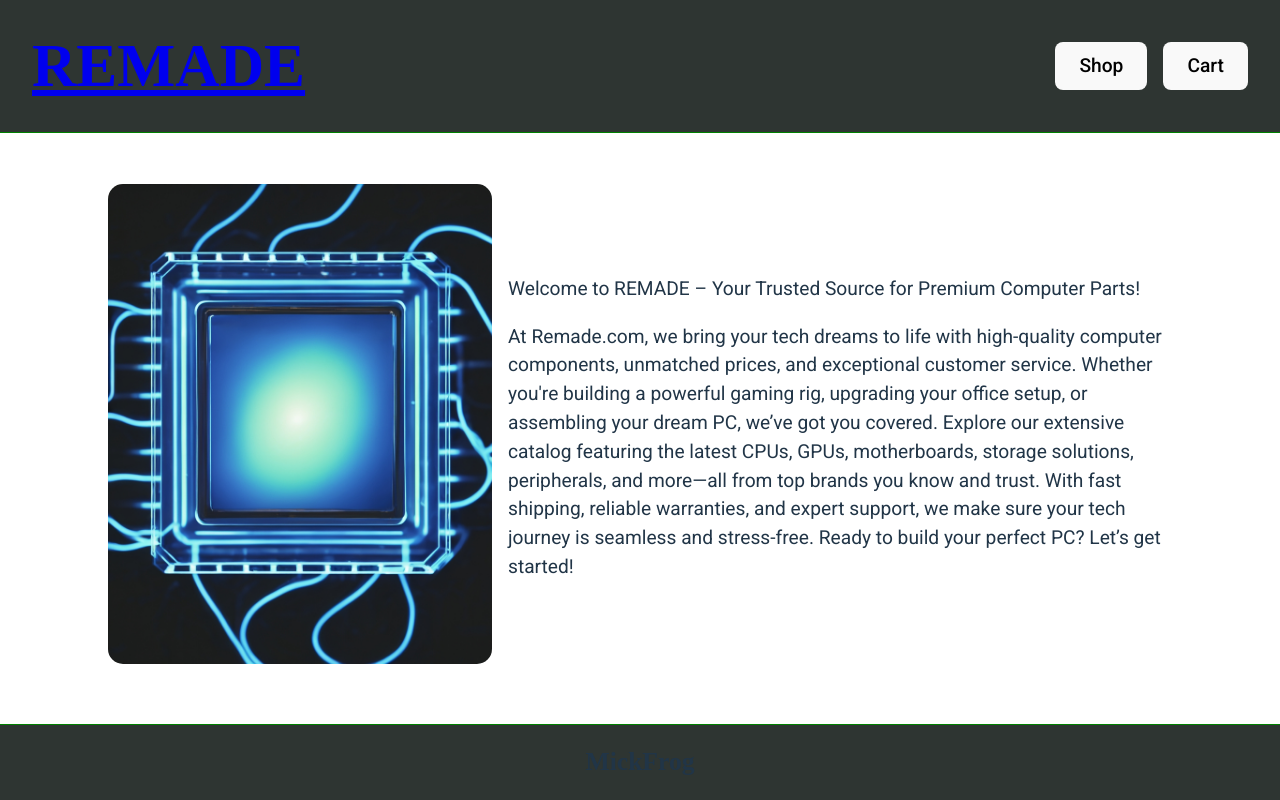
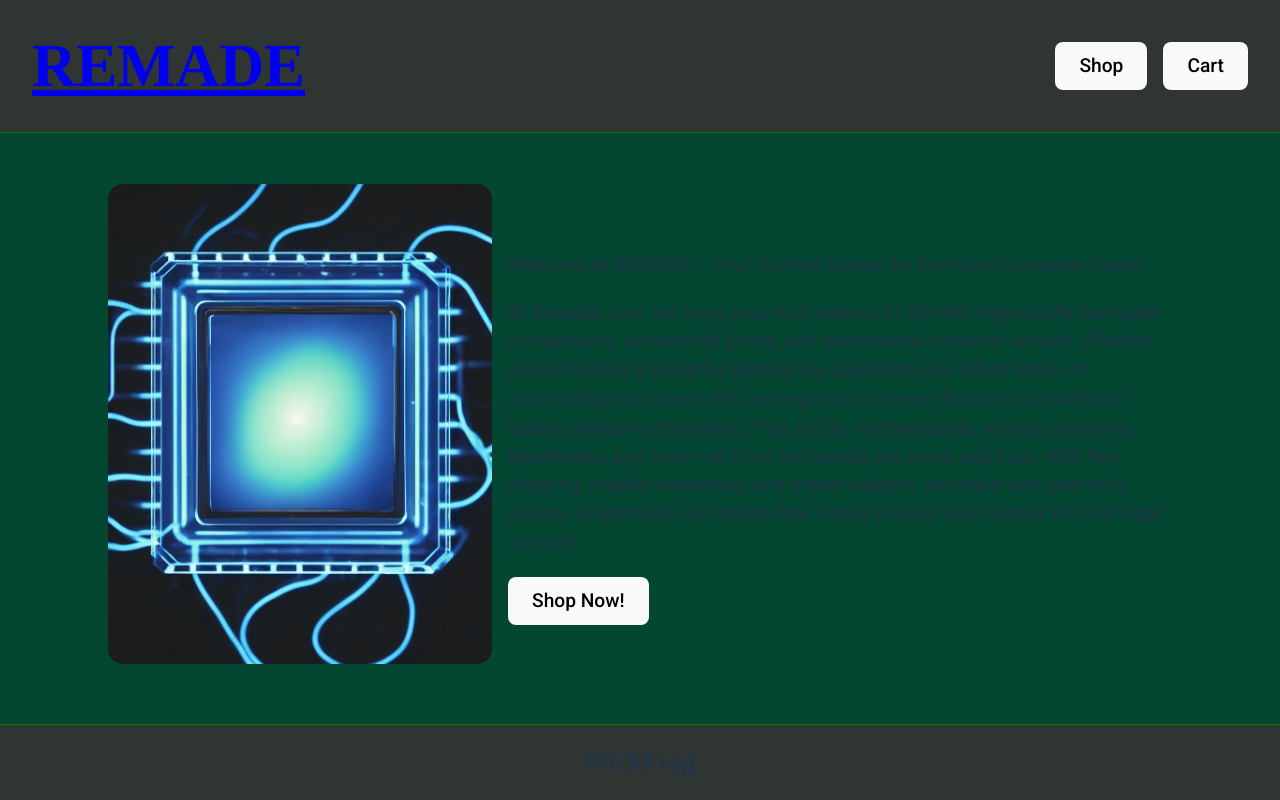
Before and after one commit to MickFrog/mickShop-remake, a React (Vite) app: page /#/ in a window 1280 px wide. Built offline with nearby package versions, Linux system fonts and the light colour scheme; a web font is replaced by a local one.

Commit message:
switch to hashrouter perfect for SPAs with no server comms

```diff
--- a/src/RouteSwitch.tsx
+++ b/src/RouteSwitch.tsx
@@ -1,4 +1,4 @@
-import { BrowserRouter, Route, Routes } from "react-router";
+import { HashRouter, Route, Routes } from "react-router";
 import App from "./components/Home/App";
 import Shop from "./components/Shop/Shop";
 import Cart from "./components/Cart/Cart";
@@ -8,7 +8,7 @@
 
 const RouteSwitch = () => {
   return (
-    <BrowserRouter>
+    <HashRouter>
       <Header />
 
       <Routes>
@@ -19,7 +19,7 @@
       </Routes>
 
       <Footer />
-    </BrowserRouter>
+    </HashRouter>
   );
 };
 
--- a/src/components/Home/App.tsx
+++ b/src/components/Home/App.tsx
@@ -1,3 +1,4 @@
+import { Link } from "react-router";
 import "./App.css";
 import homePic from "./assets/ai_pic.jpg";
 
@@ -24,6 +25,9 @@
             seamless and stress-free. Ready to build your perfect PC? Let’s get
             started!
           </p>
+          <Link to="/shop">
+            <button>Shop Now!</button>
+          </Link>
         </div>
       </div>
     </main>
--- a/src/index.css
+++ b/src/index.css
@@ -26,6 +26,7 @@
 
   font-family: "Roboto", serif;
   font-size: 1.2rem;
+  background-color: #034732;
 }
 
 #root {
```
